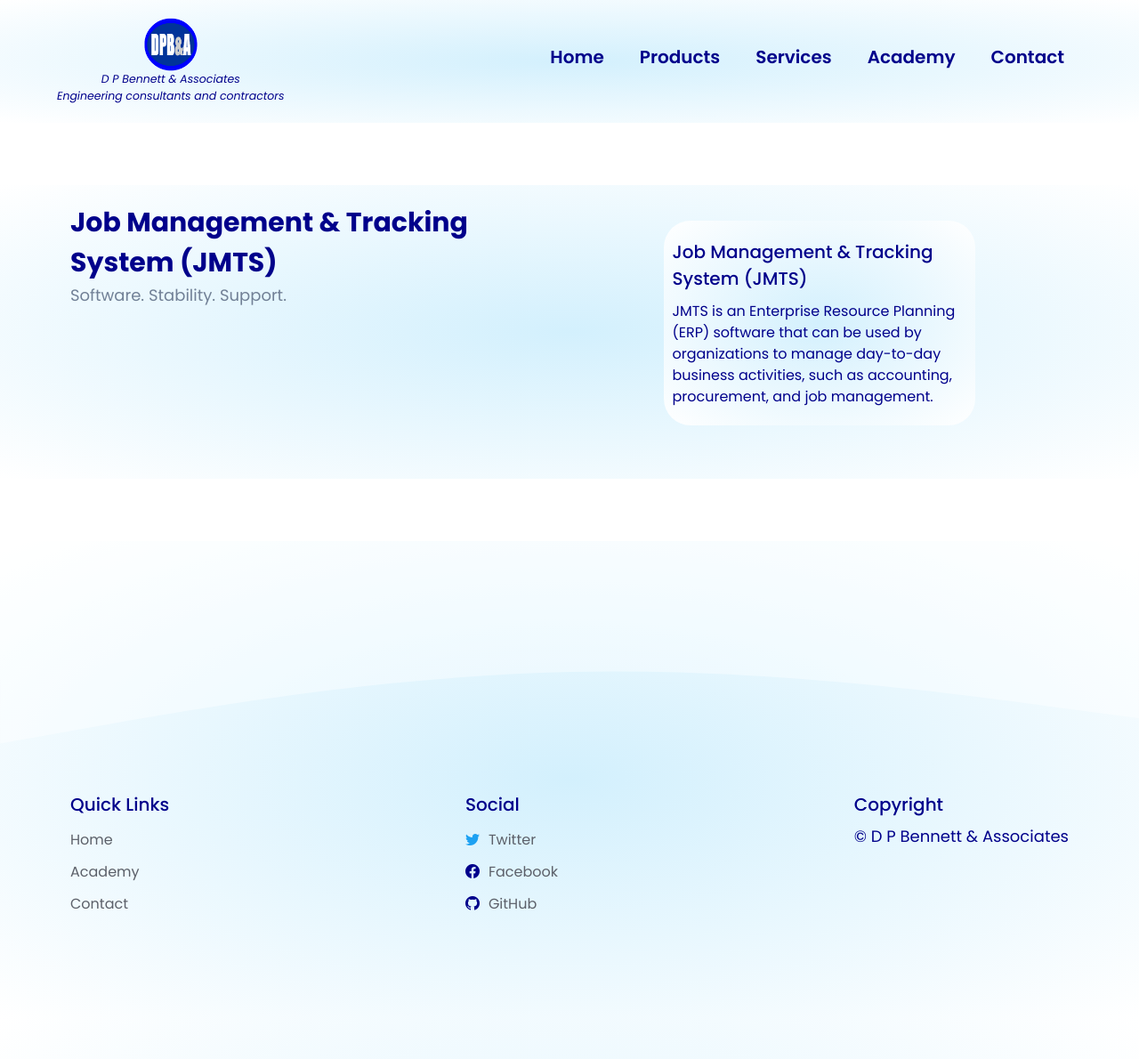
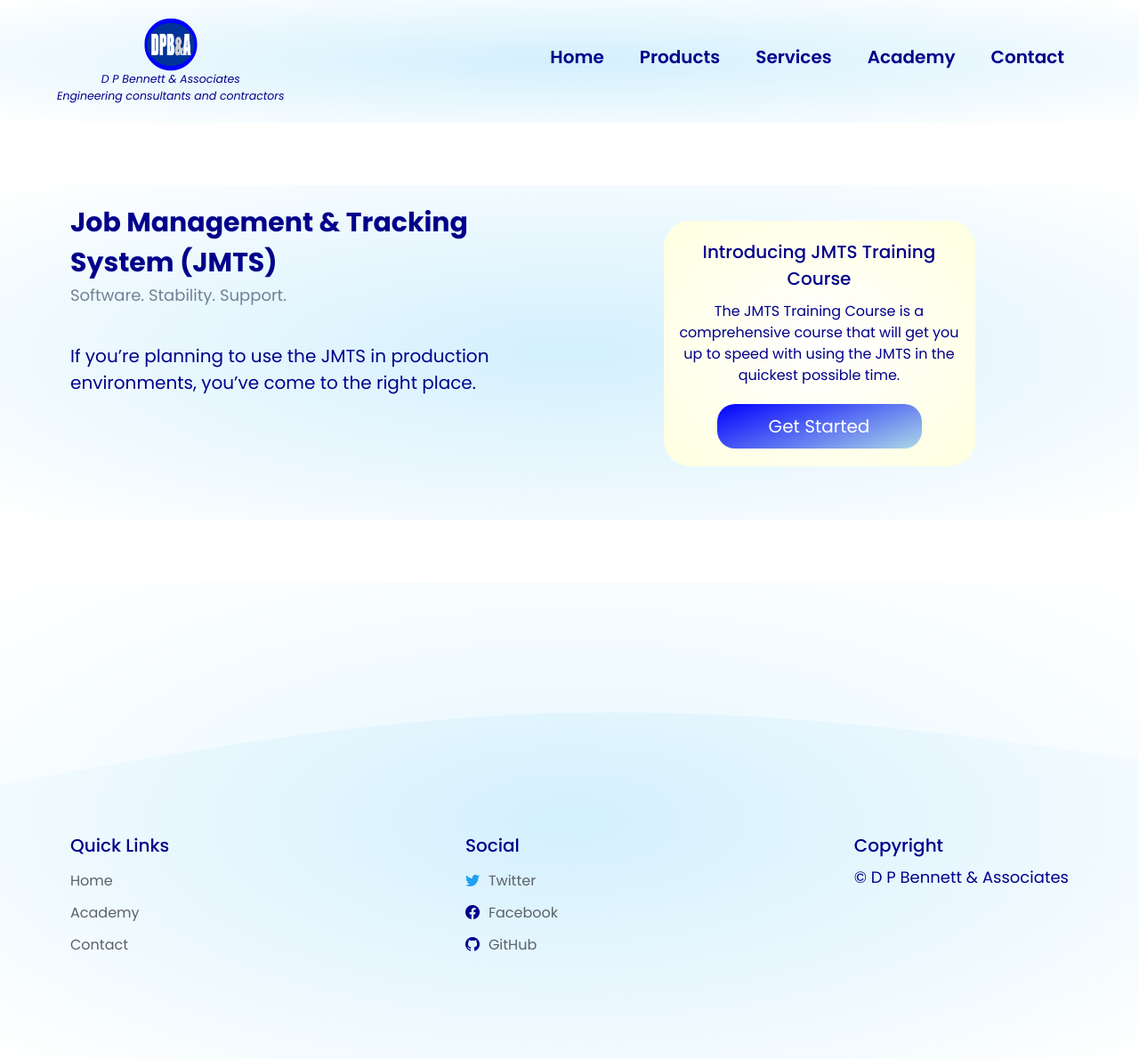
Before and after one commit to DPBandA/dpba, a Jekyll site: the page built from jmts/index.html, in a window 1280 px wide. Shown: the whole page at 89% size. Built offline with Jekyll 4.4.1, drawn with Linux system fonts in a browser that asks for light colours; before the commit the page ends 1144 px from its top, so only the background shows below that.

Commit message:
General updates.

```diff
--- a/css/style.css
+++ b/css/style.css
@@ -285,11 +285,17 @@
     border-radius: 30px;
     display: flex;
     flex-direction: column;
-    background-image: radial-gradient(#d3f0fd, white);
+    background-image: radial-gradient(white, lightyellow);
+    justify-content: center;
+}
+
+.jmts div a {
+    margin: 2rem 6rem auto 6rem;
 }
 
 .jmts p {
     margin-top: 2rem;
+    text-align: center;
 }
 
 .jmts .icon {
--- a/jmts/index.html
+++ b/jmts/index.html
@@ -12,15 +12,20 @@
                 <p class="description">
                     Software. Stability. Support.
                 </p>
+                <p>
+                    If you’re planning to use the JMTS in production
+                    environments, you’ve come to the right place.
+                </p>
             </div>
             <div class="jmts">
                 <div>
-                    <p class="title">Job Management & Tracking System (JMTS)</p>
+                    <p class="title">Introducing JMTS Training Course</p>
                     <p class="description">
-                        JMTS is an Enterprise Resource Planning (ERP) software that
-                        can be used by organizations to manage day-to-day business
-                        activities, such as accounting, procurement, and job management.
+                        The JMTS Training Course is a comprehensive course that
+                        will get you up to speed with using the JMTS in the quickest
+                        possible time.
                     </p>
+                    <a href="/jmts" class="btn">Get Started</a>
                 </div>
             </div>
         </div>
```
